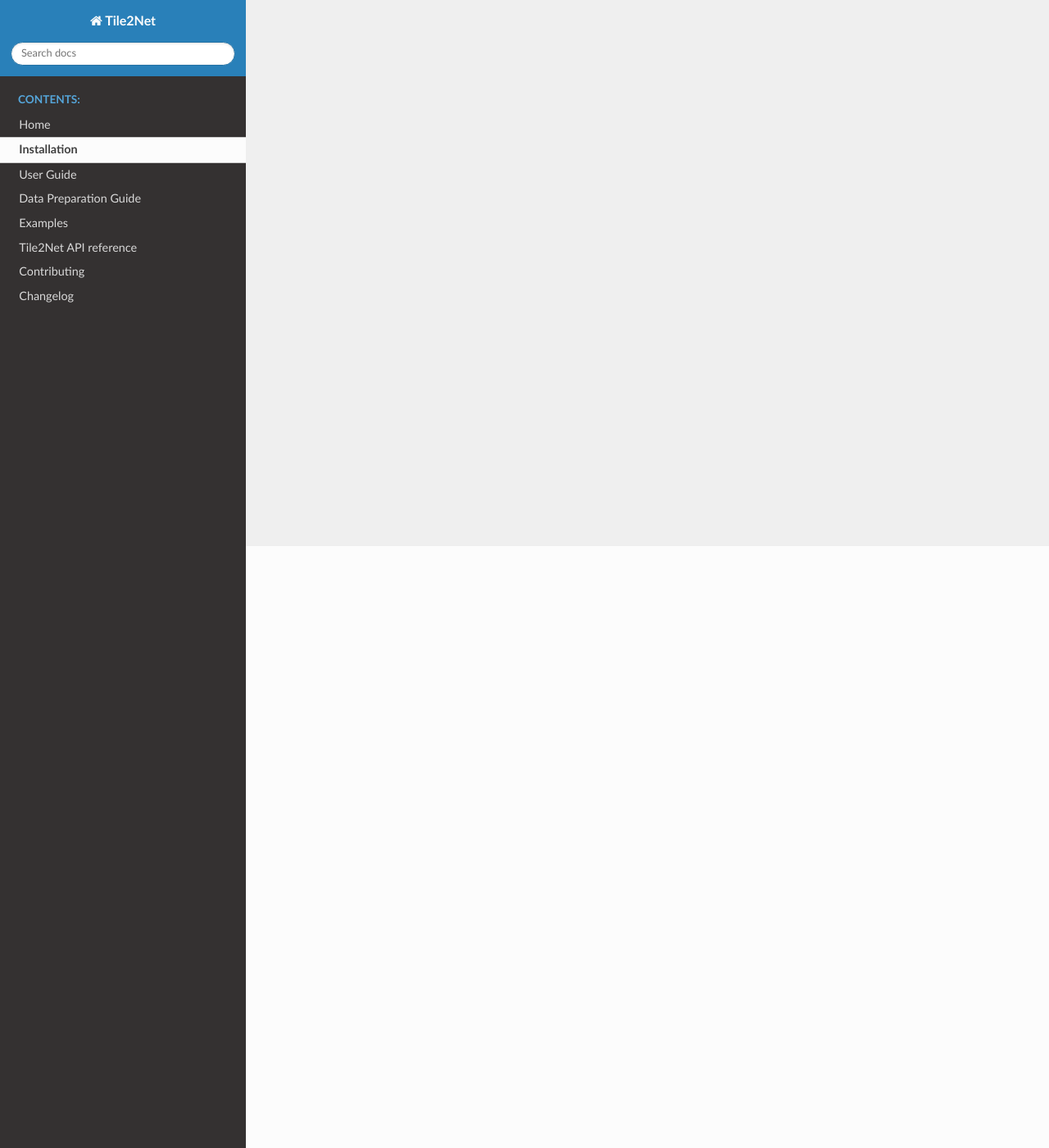
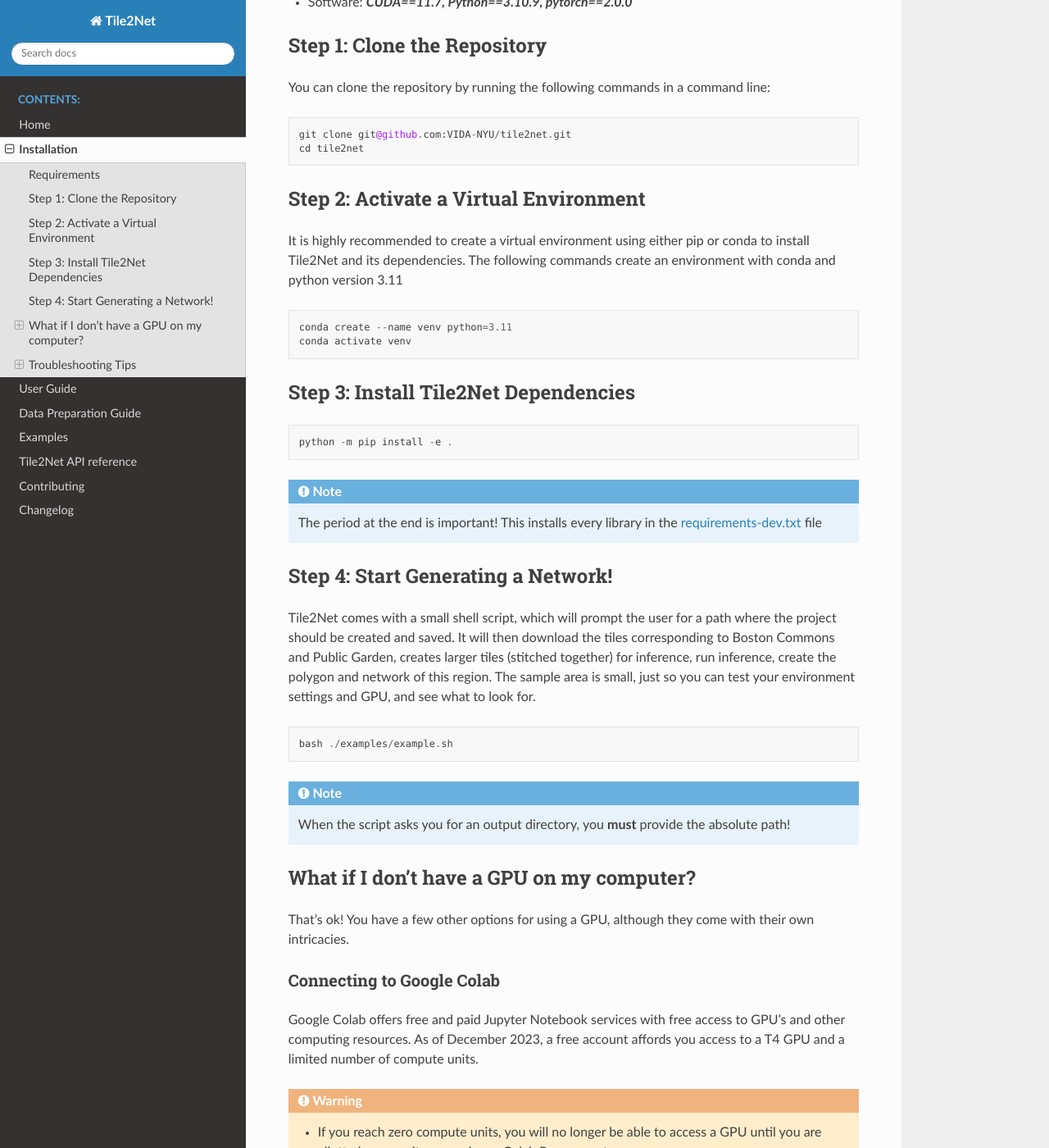
Before and after one commit to VIDA-NYU/tile2net, a Sphinx documentation site: the page built from docs/source/installation.md, in a window 1280 px wide and 1400 px high, scrolled down 734 px. Shown: the whole window at 82% size. Built offline with Sphinx 7.4.7 and the Read the Docs theme 2.0.0, drawn with Linux system fonts in a browser that asks for light colours; pages that are not in the unit, such as notebooks, are missing from menus; some of the changed text lies outside the part shown.

Commit message:
installation page, and google colab example

````diff
--- a/docs/source/installation.md
+++ b/docs/source/installation.md
@@ -3,9 +3,83 @@
 <!-- In-depth installation details - including environment creation and interaction with high-performance computing clusters -->
 
 ```{warning}
-To be written - thank you for your patience!
+Under construction - thank you for your patience!
 ```
 
 ```{contents}
     :local:
 ```
+
+## Requirements
+
+In order to run Tile2Net, you must have the following on your device:
+
+- Hardware: 1 CUDA-enabled GPU for inference
+- Operating System: Linux, Windows, or MacOS
+- Software:  ***CUDA==11.7, Python==3.10.9, pytorch==2.0.0***
+
+## Step 1: Clone the Repository
+
+You can clone the repository by running the following commands in a command line:
+```
+git clone git@github.com:VIDA-NYU/tile2net.git
+cd tile2net
+```
+
+## Step 2: Activate a Virtual Environment
+
+It is highly recommended to create a virtual environment using either pip or conda to install Tile2Net and its
+dependencies. The following commands create an environment with conda and python version 3.11
+
+```
+conda create --name venv python=3.11
+conda activate venv
+```
+
+## Step 3: Install Tile2Net Dependencies
+
+```
+python -m pip install -e .
+```
+
+```{note}
+The period at the end is important! This installs every library in the [requirements-dev.txt](https://github.com/VIDA-NYU/tile2net/blob/main/requirements-dev.txt) file
+```
+
+## Step 4: Start Generating a Network!
+
+
+Tile2Net comes with a small shell script, which will prompt the user for a path where the project should be created and saved. It will then download the tiles corresponding to Boston Commons and Public Garden, creates larger tiles (stitched together) for inference, run inference, create the polygon and network of this region. The sample area is small, just so you can test your environment settings and GPU, and see what to look for.
+
+```
+bash ./examples/example.sh
+```
+
+```{note}
+When the script asks you for an output directory, you **must** provide the absolute path!
+```
+
+## What if I don't have a GPU on my computer?
+
+That's ok! You have a few other options for using a GPU, although they come with their own intricacies.
+
+### Connecting to Google Colab
+
+Google Colab offers free and paid Jupyter Notebook services with free access to GPU's and other computing resources. As of December 2023, a free account affords you access to a T4 GPU and a limited number of compute units.
+
+```{warning}
+- If you reach zero compute units, you will no longer be able to access a GPU until you are allotted more units or you buy a Colab Pro account.
+- Session storage is connected to an individual runtime, and it does *not* persist across runtimes. If you want to save the outputs of Tile2Net, you will need either mount your google drive to the notebopk or download the outputs locally to your computer
+```
+
+For an example of a Tile2Net workflow using Google Colab, see the {doc}`./notebooks/colab_example` page.
+
+### Connecting to a High Performance Cluster (HPC)
+
+## Troubleshooting Tips
+
+### Error 1
+
+### Error 2
+
+### Error 3
````
Also changed, not shown: docs/source/examples.md (+1 -1 lines), docs/source/notebooks/colab_example.ipynb.
